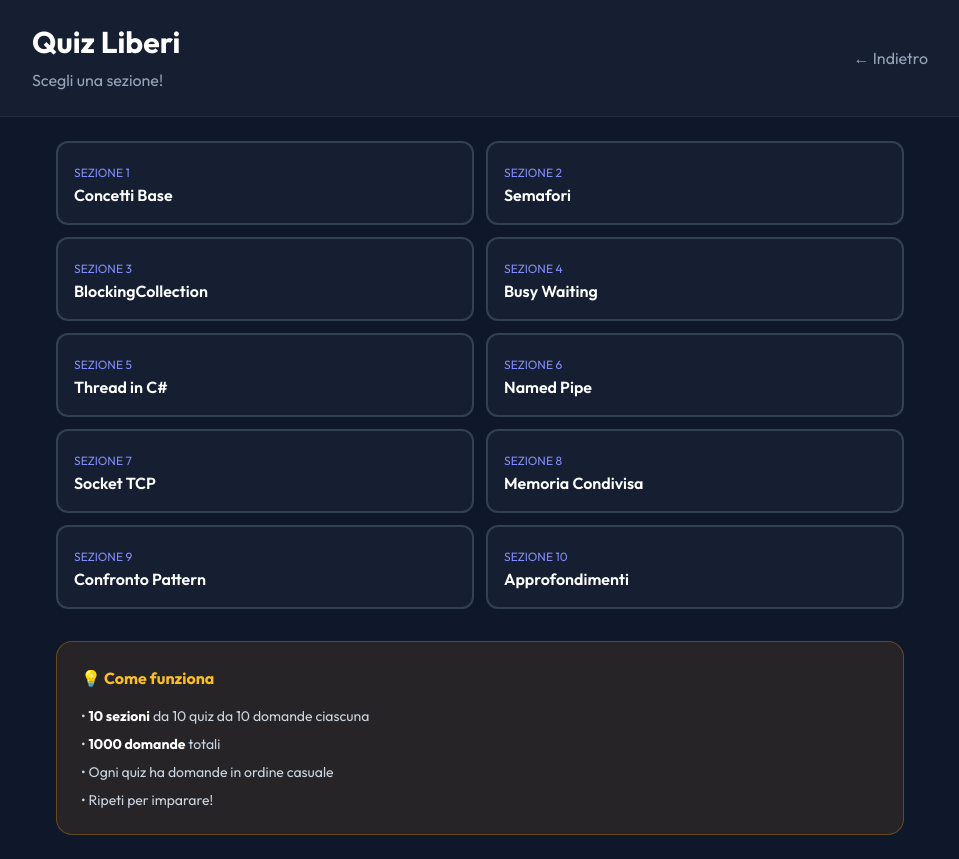
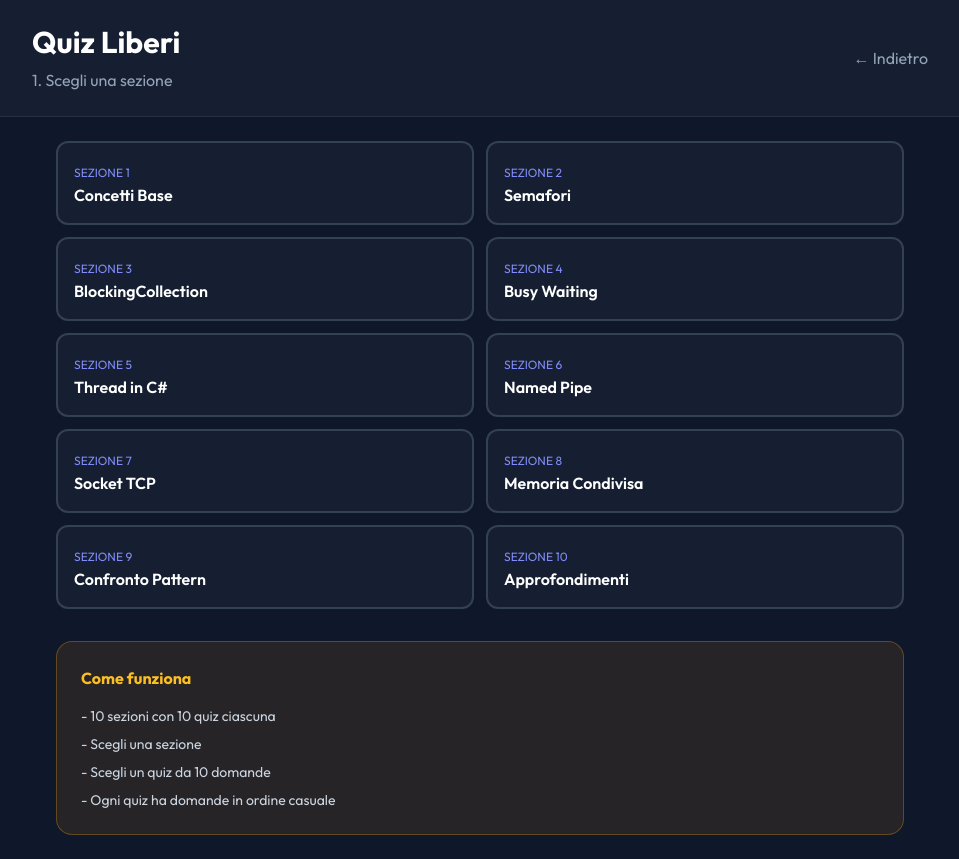
Before and after one commit to JstPaox/producer-consumer-tutorial, a Next.js app: page /quiz in a window 1280 px wide. Shown: the whole page, without its empty margins (160-1119 px from the left). Built offline with nearby package versions, Linux system fonts and the light colour scheme.

Commit message:
Fix quiz flow: section -> quiz -> 10 questions

```diff
--- a/pages/quiz.js
+++ b/pages/quiz.js
@@ -3,7 +3,7 @@ import dynamic from 'next/dynamic';
 
 const Quiz = dynamic(() => import('../components/Quiz'), { ssr: false });
 
-const defaultSections = [
+const sectionsList = [
   { id: 'base', title: 'Concetti Base' },
   { id: 'semaphore', title: 'Semafori' },
   { id: 'queue', title: 'BlockingCollection' },
@@ -16,60 +16,49 @@ const defaultSections = [
   { id: 'advanced', title: 'Approfondimenti' },
 ];
 
-const sectionTitles = {
-  base: 'Concetti Fondamentali',
-  semaphore: 'Semafori',
-  queue: 'BlockingCollection',
-  busywait: 'Busy Waiting',
-  thread: 'Thread in C#',
-  pipe: 'Named Pipe',
-  socket: 'Socket TCP',
-  memory: 'Memoria Condivisa',
-  comparison: 'Confronto Pattern',
-  advanced: 'Approfondimenti',
-};
-
-export default function QuizLiberi() {
+export default function QuizPage() {
   const [selectedSection, setSelectedSection] = useState(null);
   const [selectedQuiz, setSelectedQuiz] = useState(null);
   const [quizList, setQuizList] = useState([]);
   const [loading, setLoading] = useState(false);
-  const [step, setStep] = useState('sections');
+  const [currentView, setCurrentView] = useState('sections');
+  const [quizData, setQuizData] = useState(null);
 
   useEffect(() => {
-    if (selectedSection && step === 'quizzes') {
-      setLoading(true);
-      fetch('/data/quizdata.json')
-        .then(res => res.json())
-        .then(data => {
-          const section = data.sections.find(s => s.id === selectedSection);
-          if (section) {
-            setQuizList(section.quizzes.map((q, i) => ({ id: q.id, title: q.title, index: i + 1 })));
-          } else {
-            setQuizList([]);
-          }
-          setLoading(false);
-        })
-        .catch(() => {
-          setQuizList([]);
-          setLoading(false);
-        });
+    fetch('/data/quizdata.json')
+      .then(r => r.json())
+      .then(data => setQuizData(data))
+      .catch(console.error);
+  }, []);
+
+  useEffect(() => {
+    if (selectedSection && quizData && currentView === 'quizzes') {
+      const section = quizData.sections.find(s => s.id === selectedSection);
+      if (section) {
+        console.log('Loading quizzes for section:', selectedSection, 'count:', section.quizzes.length);
+        setQuizList(section.quizzes.map((q, i) => ({ id: q.id, title: q.title, index: i + 1 })));
+      }
     }
-  }, [selectedSection, step]);
+  }, [selectedSection, quizData, currentView]);
 
   const handleSectionClick = (sectionId) => {
     setSelectedSection(sectionId);
-    setStep('quizzes');
     setSelectedQuiz(null);
-    setQuizList([]);
+    setCurrentView('quizzes');
+  };
+
+  const handleQuizClick = (quizId, title) => {
+    setSelectedQuiz({ id: quizId, title: title });
+    setCurrentView('quiz');
   };
 
   const handleBack = () => {
-    if (selectedQuiz) {
+    if (currentView === 'quiz') {
       setSelectedQuiz(null);
-    } else if (step === 'quizzes') {
-      setStep('sections');
+      setCurrentView('quizzes');
+    } else if (currentView === 'quizzes') {
       setSelectedSection(null);
+      setCurrentView('sections');
       setQuizList([]);
     }
   };
@@ -81,31 +70,22 @@ export default function QuizLiberi() {
           <div>
             <h1 className="text-3xl font-bold text-white mb-2">Quiz Liberi</h1>
             <p className="text-slate-400">
-              {step === 'sections' && 'Scegli una sezione!'}
-              {step === 'quizzes' && !selectedQuiz && 'Scegli un quiz!'}
-              {selectedQuiz && selectedQuiz.title}
+              {currentView === 'sections' && '1. Scegli una sezione'}
+              {currentView === 'quizzes' && !selectedQuiz && '2. Scegli un quiz'}
+              {currentView === 'quiz' && selectedQuiz?.title}
             </p>
           </div>
-          <button
-            onClick={handleBack}
-            className="text-slate-400 hover:text-white transition-colors"
-          >
+          <button onClick={handleBack} className="text-slate-400 hover:text-white transition-colors">
             ← Indietro
           </button>
         </div>
       </header>
 
       <main className="max-w-4xl mx-auto p-6">
-        {loading && (
-          <div className="flex items-center justify-center py-12">
-            <div className="animate-spin w-8 h-8 border-2 border-indigo-500 border-t-transparent rounded-full"></div>
-          </div>
-        )}
-
-        {!loading && step === 'sections' && (
+        {currentView === 'sections' && (
           <div className="mb-8">
             <div className="grid md:grid-cols-2 gap-3">
-              {defaultSections.map((section, idx) => (
+              {sectionsList.map((section, idx) => (
                 <button
                   key={section.id}
                   onClick={() => handleSectionClick(section.id)}
@@ -121,13 +101,13 @@ export default function QuizLiberi() {
           </div>
         )}
 
-        {!loading && step === 'quizzes' && !selectedQuiz && (
+        {currentView === 'quizzes' && !selectedQuiz && (
           <div className="mb-8">
             <div className="grid md:grid-cols-2 gap-3">
               {quizList.map((quiz) => (
                 <button
                   key={quiz.id}
-                  onClick={() => setSelectedQuiz({ id: `${selectedSection}.${quiz.id}`, title: quiz.title })}
+                  onClick={() => handleQuizClick(`${selectedSection}.${quiz.id}`, quiz.title)}
                   className="p-4 rounded-xl text-left transition-all cursor-pointer bg-slate-800/50 border-2 border-slate-700 hover:border-indigo-500 hover:bg-indigo-500/10"
                 >
                   <div className="flex items-center justify-between">
@@ -145,19 +125,19 @@ export default function QuizLiberi() {
           </div>
         )}
 
-        {selectedQuiz && (
+        {currentView === 'quiz' && selectedQuiz && (
           <div className="card bg-slate-800/50 border border-slate-700/50">
             <Quiz topic={selectedQuiz.id} showAllTopics={false} />
           </div>
         )}
 
         <div className="mt-8 bg-amber-500/10 border border-amber-500/30 rounded-2xl p-6">
-          <h3 className="font-bold text-amber-400 mb-4">💡 Come funziona</h3>
+          <h3 className="font-bold text-amber-400 mb-4">Come funziona</h3>
           <ul className="text-slate-300 space-y-2 text-sm">
-            <li>• <strong className="text-white">10 sezioni</strong> da 10 quiz da 10 domande ciascuna</li>
-            <li>• <strong className="text-white">1000 domande</strong> totali</li>
-            <li>• Ogni quiz ha domande in ordine casuale</li>
-            <li>• Ripeti per imparare!</li>
+            <li>- 10 sezioni con 10 quiz ciascuna</li>
+            <li>- Scegli una sezione</li>
+            <li>- Scegli un quiz da 10 domande</li>
+            <li>- Ogni quiz ha domande in ordine casuale</li>
           </ul>
         </div>
       </main>
```
